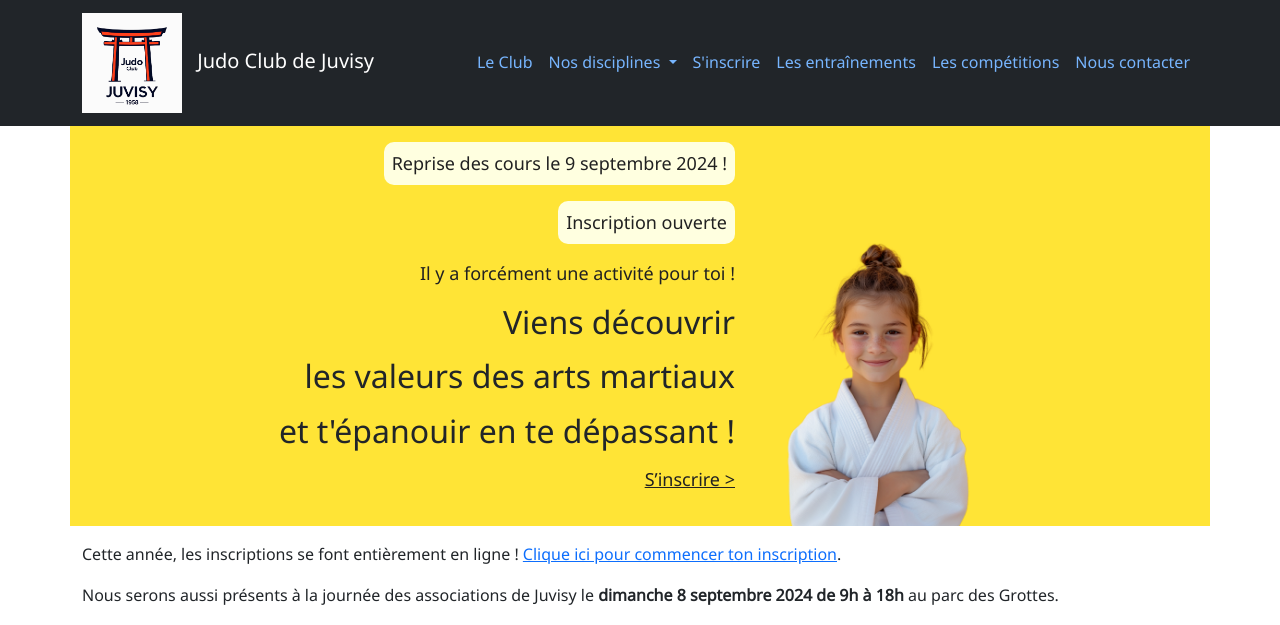
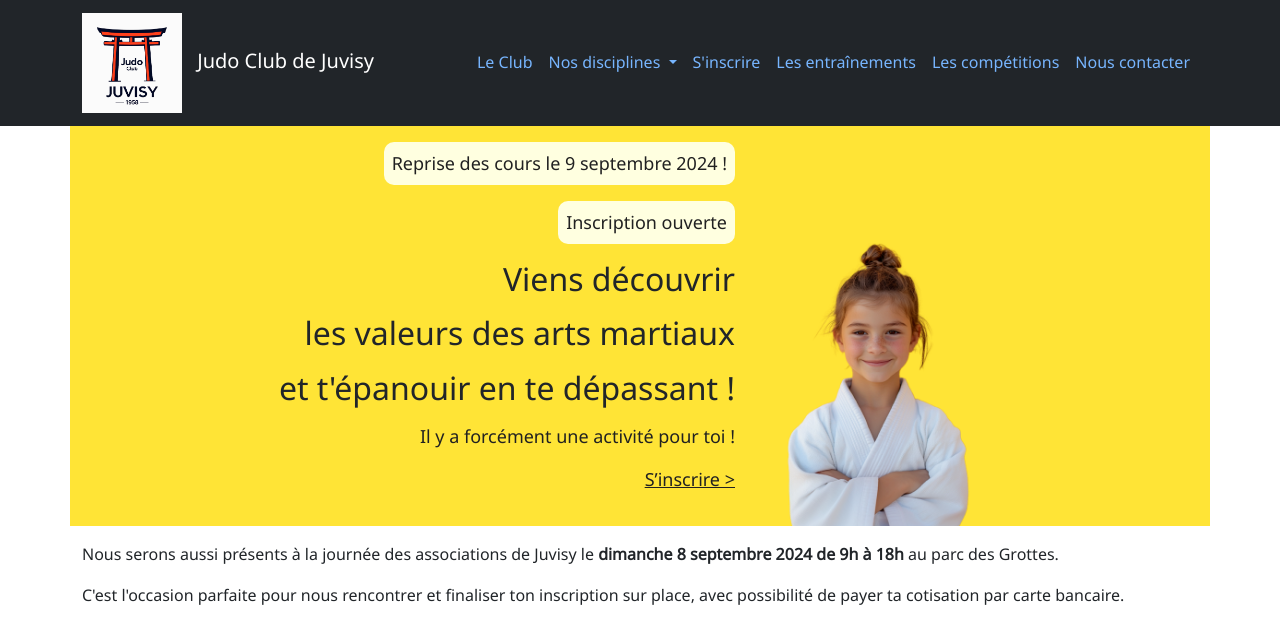
Before and after one commit to JudoClubJuvisy/website2, a Jekyll site: the page built from index.html, in a window 1280 px wide, cut to the strip 0-625 px from the top of the page. Built offline with Jekyll 4.4.1, drawn with Linux system fonts in a browser that asks for light colours.

Commit message:
Simplification de la page d'accueil
Simplification de la page d'accueil

```diff
--- a/index.html
+++ b/index.html
@@ -18,12 +18,15 @@
 				Inscription ouverte
 			</p>
             <br>
-            <p class="text-end" style="font-family: 'Noto Sans', sans-serif; color: #212121; font-size: 18px; font-weight: 400; line-height: 1.5em;">
-                Il y a forcément une activité pour toi !
-            </p>
+
             <h2>Viens découvrir</h2>
 			<h2>les valeurs des arts martiaux</h2>
 			<h2>et t'épanouir en te dépassant !</h2>
+
+			<p class="text-end" style="font-family: 'Noto Sans', sans-serif; color: #212121; font-size: 18px; font-weight: 400; line-height: 1.5em;">
+                Il y a forcément une activité pour toi !
+            </p>
+
             <p class="text-end">
             <a href="inscription.html" style="font-family: 'Noto Sans', sans-serif; color: #212121; font-size: 18px; font-weight: 400; line-height: 1.5em;">
                 S’inscrire >
@@ -43,8 +46,6 @@
 
 <section class="container my-3" aria-labelledby="actualites">
     <article aria-labelledby="inscriptions">
-        <p>Cette année, les inscriptions se font entièrement en ligne ! <a href="inscription.html">Clique ici pour commencer ton inscription</a>.
-		</p>
 		<p>Nous serons aussi présents à la journée des associations de Juvisy le <strong>dimanche 8 septembre 2024 de 9h à 18h</strong> au parc des Grottes.
 		</p>
 		<p>C'est l'occasion parfaite pour nous rencontrer et finaliser ton inscription sur place, avec possibilité de payer ta cotisation par carte bancaire.
```
